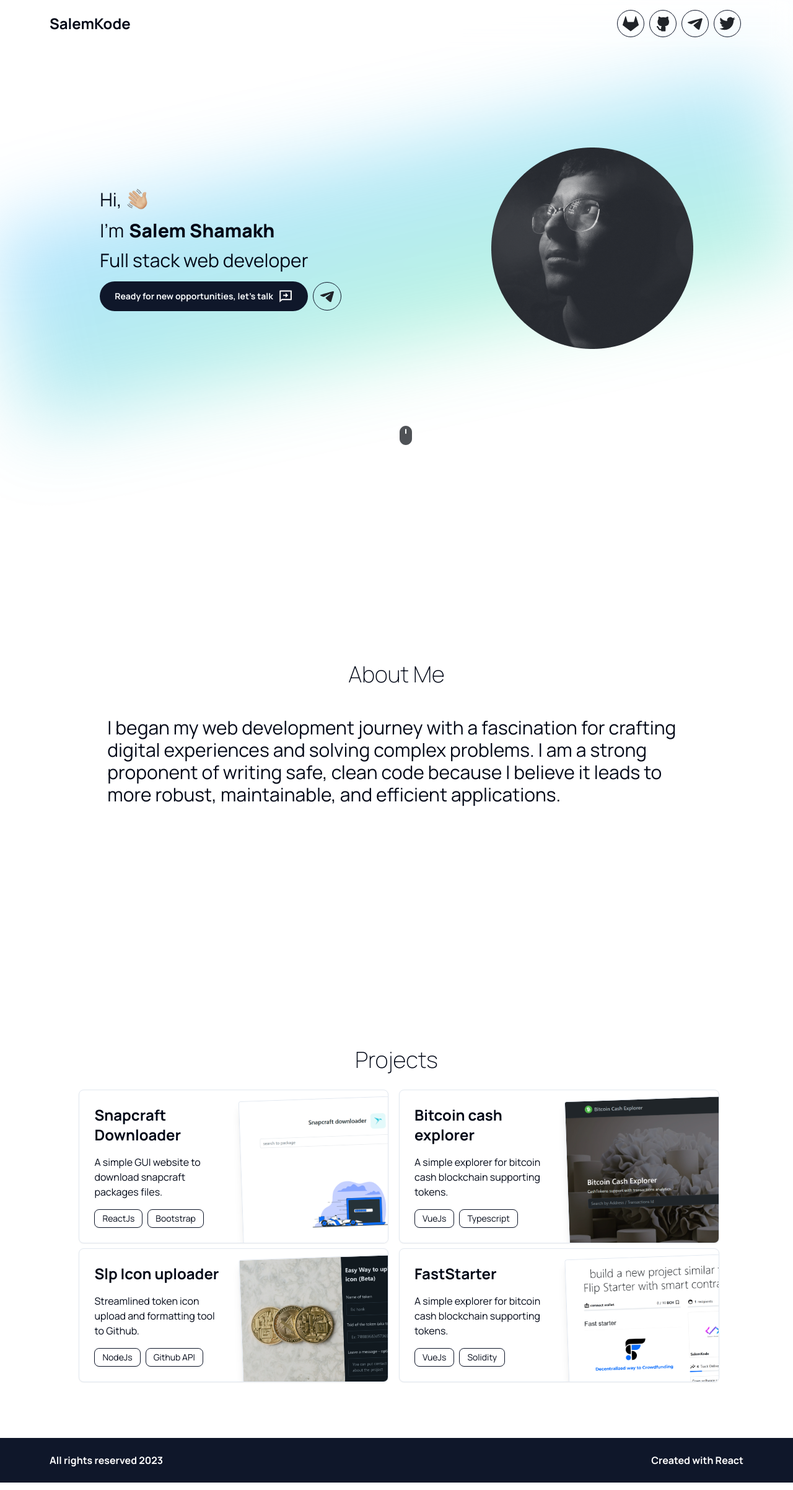
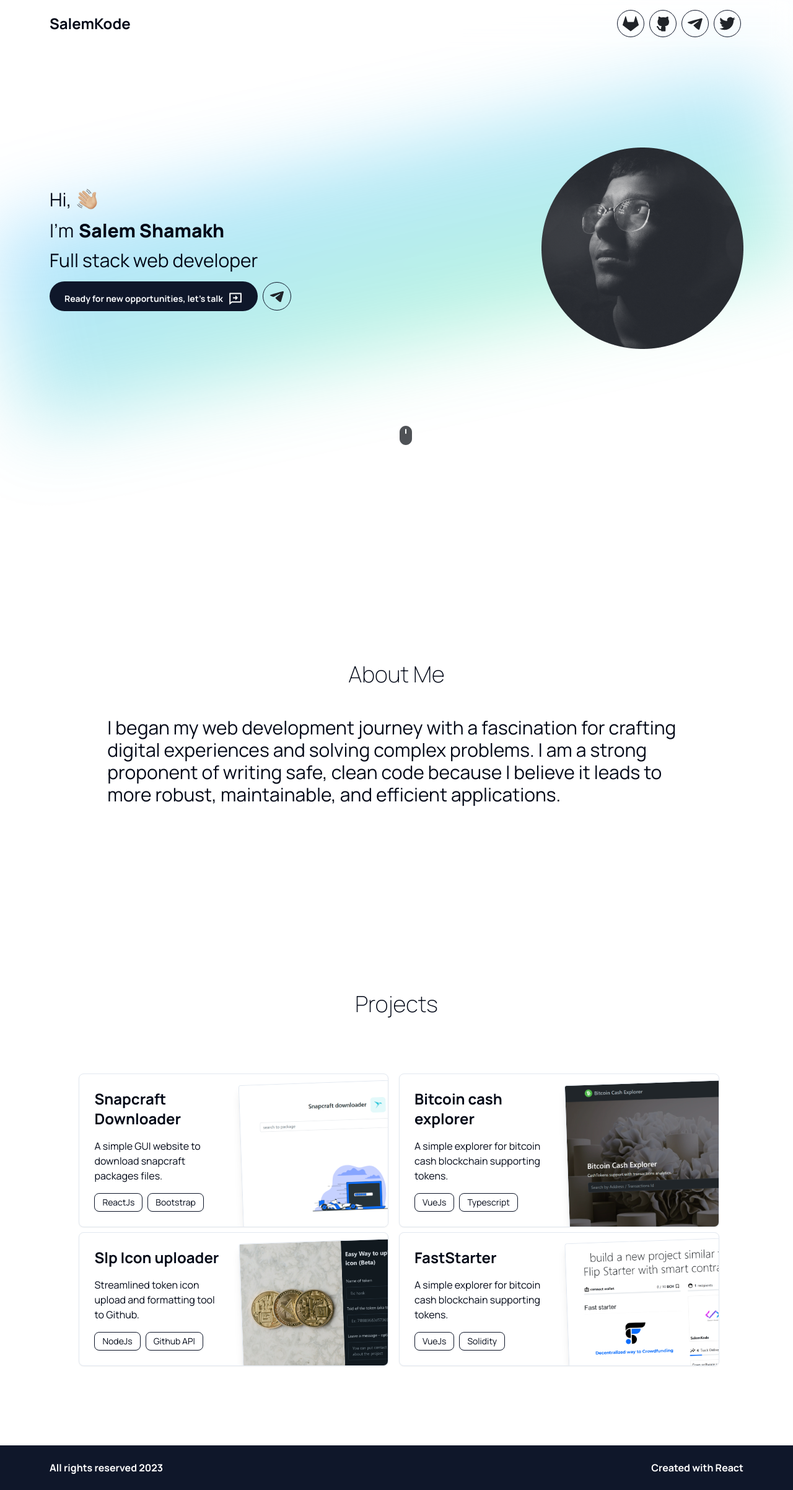
Before and after one commit to salemkode/My-website, a Next.js app: page / in a window 1280 px wide. Shown: the whole page at 62% size. Built offline with nearby package versions, Linux system fonts and the light colour scheme; a web font is replaced by a local one.

Commit message:
Change some styles.

```diff
--- a/src/app/components/section/HeroSection.tsx
+++ b/src/app/components/section/HeroSection.tsx
@@ -10,7 +10,7 @@ import React, { useRef } from "react";
 
 const HeroSectionInfo = () => {
   return (
-    <div className="w-max text-lg sm:text-2xl lg:text-3xl">
+    <div className="text-lg sm:text-2xl lg:text-3xl md:w-1/2">
       <p className="my-1 flex items-center gap-1">
         <span>Hi,</span>
         <Image
@@ -58,7 +58,7 @@ const HeroSection = () => {
   return (
     <section
       ref={sectionRef}
-      className="container relative flex h-screen flex-col-reverse items-center justify-center md:flex-row"
+      className="container relative flex h-screen flex-col-reverse items-center md:flex-row"
     >
       <div
         className="clip absolute left-1/2 top-1/2 -z-10 h-2/5 w-full -translate-x-1/2 -translate-y-1/2 -rotate-12 rounded-xl blur-3xl"
--- a/src/app/components/section/ProjectSection.tsx
+++ b/src/app/components/section/ProjectSection.tsx
@@ -43,9 +43,9 @@ const ProjectSection = () => {
     },
   ]);
   return (
-    <div className="container flex min-h-[90vh] flex-col justify-center">
-      <h2 className="pb-4 text-center text-4xl font-thin">Projects</h2>
-      <div className="mx-auto grid w-max gap-2 pt-3 lg:grid-cols-2">
+    <div className="container flex flex-col justify-center">
+      <h2 className="pb-20 text-center text-4xl font-thin">Projects</h2>
+      <div className="mx-auto grid w-max gap-2 pt-3 xl:grid-cols-2 py-32">
         {projects.map((project) => (
           <ProjectCard key={project.link} {...project} />
         ))}
--- a/src/components/EmailBtn.tsx
+++ b/src/components/EmailBtn.tsx
@@ -24,7 +24,7 @@ const EmailBtn: React.FC<any> = ({ text, _class }) => {
   };
 
   return (
-    <Button className="rounded-full group flex">
+    <Button className="rounded-full md:block group flex">
       <a
         onClick={copyMail}
         href={`mailto:${email}`}
```
